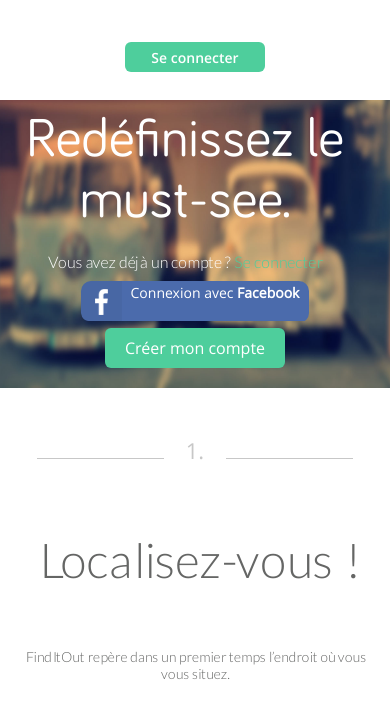
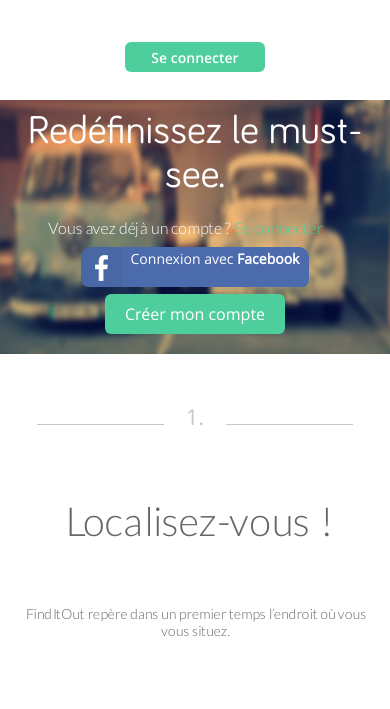
Before and after one commit to Nicolas-th/projet_html, a PHP site: page / in a window 390 px wide. Shown: the part 287-996 px from the top of the page. Run offline with PHP 8.4, Linux system fonts and the light colour scheme; a stand-in replaces the project's code that opens the database connection; some libraries are stand-ins or nearby versions.

Commit message:
modifications css simplegrid + index.php

```diff
--- a/Matthieu/assets/css/style.css
+++ b/Matthieu/assets/css/style.css
@@ -357,10 +357,13 @@ li img{
 
 	h1{
 	    hyphens: auto;
+	    font-size:40px;
 	}
 
 	h1#intro{
 	    margin:0;
+	    font-size:40px;
+	    padding-right: 0;
 	}
 
 	#connexion {
--- a/site/assets/css/simplegrid.css
+++ b/site/assets/css/simplegrid.css
@@ -28,7 +28,7 @@ body {
 .grid {
 	width: 100%;
 	max-width: 1140px;
-	min-width: 755px;
+	/*min-width: 755px;*/
 	margin: 0 auto;
 	overflow: hidden;
 }
```
